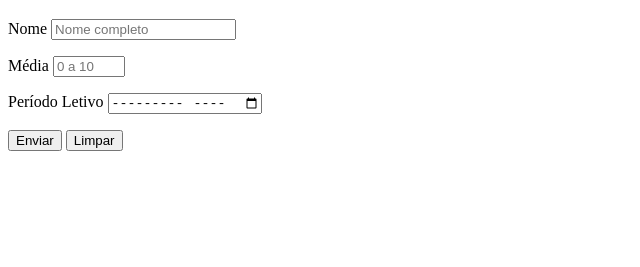
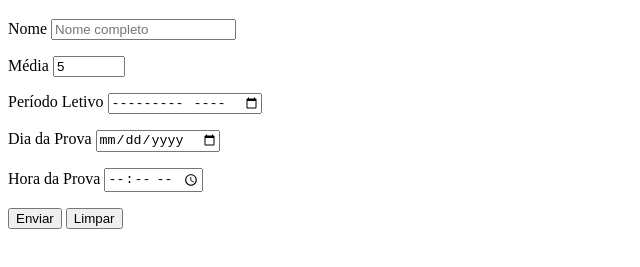
Before and after one commit to Itemistocles/Html-css, a plain HTML site: page Modulo 4/Ex025/form003.html in a window 1280 px wide. Shown: the part 61-328 px from the top of the page, without its empty margins (0-640 px from the left). Drawn offline with Linux system fonts and the light colour scheme.

Commit message:
Atualzação

```diff
--- a/Modulo 4/Ex025/form003.html
+++ b/Modulo 4/Ex025/form003.html
@@ -17,11 +17,19 @@
         </p>
         <p>
             <label for="imedia">Média</label>
-            <input type="number" name="media" id="imedia" min="0" max="10" placeholder="0 a 10" step="0.1" required>
+            <input type="number" name="media" id="imedia" min="0" max="10" placeholder="0 a 10" step="0.1" value="5" required>
         </p>
         <p>
             <label for="imes">Período Letivo</label>
-            <input type="month" name="mes" id="imes" required>
+            <input type="month" name="mes" id="imes">
+        </p>
+        <p>
+            <label for="idia">Dia da Prova</label>
+            <input type="date" name="dia" id="idia">
+        </p>
+        <p>
+            <label for="ihora">Hora da Prova</label>
+            <input type="time" name="hora" id="ihora">
         </p>
         <p>
             <input type="submit" value="Enviar">
```
